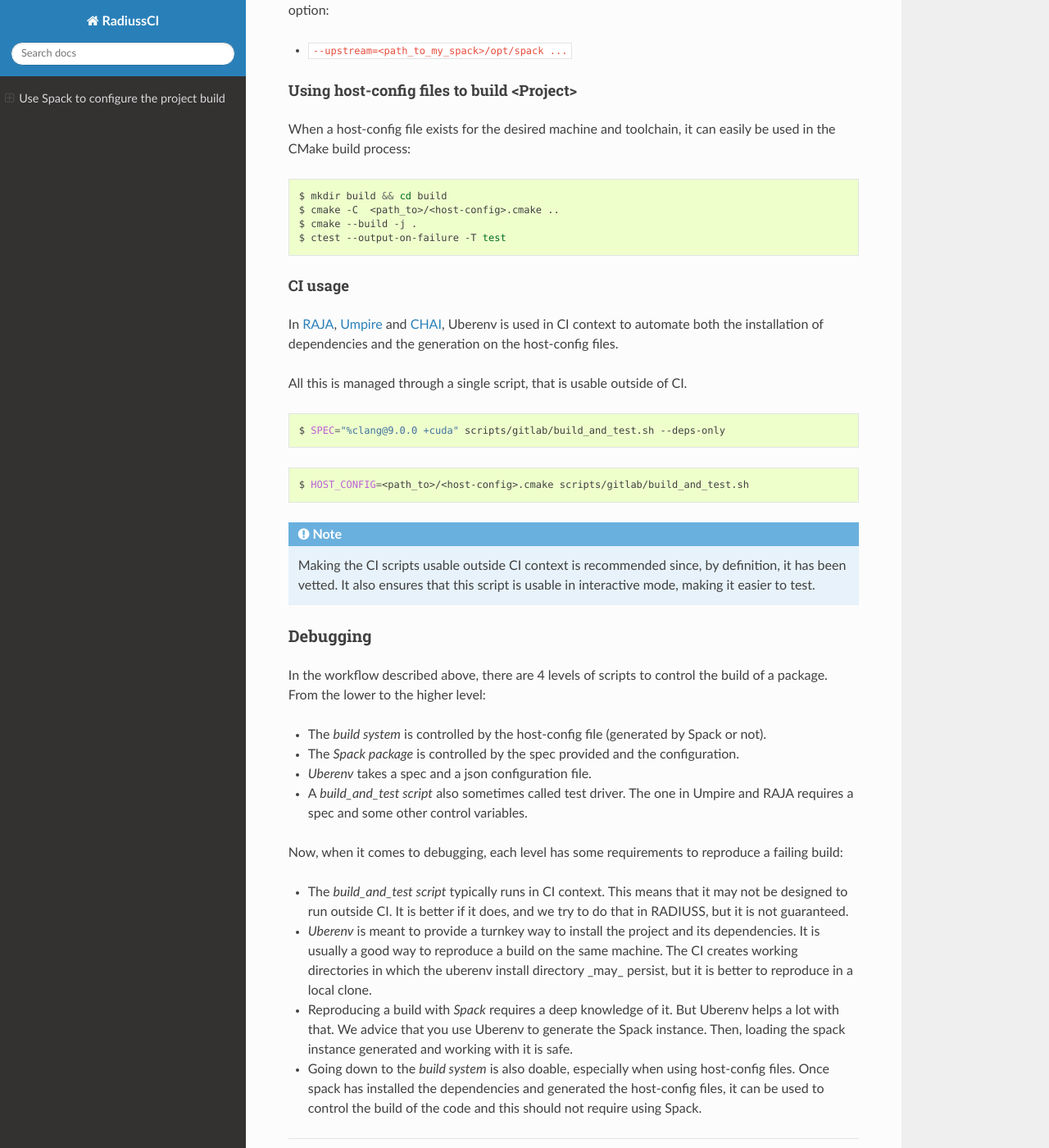
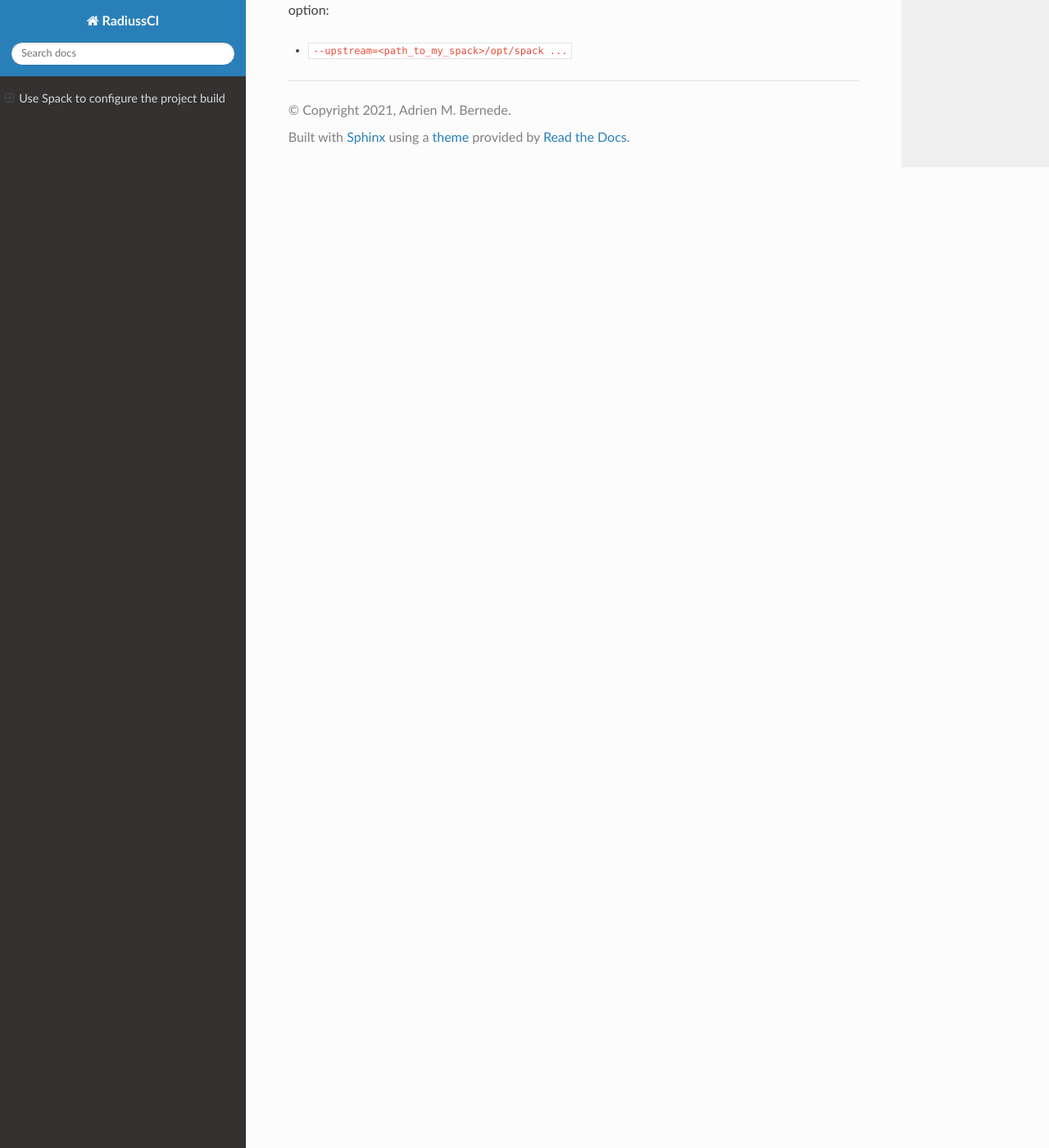
Before and after one commit to LLNL/radiuss-ci, a Sphinx documentation site: the page built from docs/sphinx/user_guide/use_spack.rst, in a window 1280 px wide and 1400 px high, scrolled down 4569 px. Shown: the whole window at 82% size. Built offline with Sphinx 7.4.7 and the Read the Docs theme 2.0.0, drawn with Linux system fonts in a browser that asks for light colours; pages that are not in the unit, such as notebooks, are missing from menus; some of the changed text lies outside the part shown.

Commit message:
move .readthedocs.yml

```diff
--- a/docs/sphinx/user_guide/use_spack.rst
+++ b/docs/sphinx/user_guide/use_spack.rst
@@ -240,73 +240,5 @@ can do so with the ``--upstream=`` option:
 
 * ``--upstream=<path_to_my_spack>/opt/spack ...``
 
-Using host-config files to build <Project>
-------------------------------------------
-
-When a host-config file exists for the desired machine and toolchain, it can
-easily be used in the CMake build process:
-
-.. code-block:: bash
-
-  $ mkdir build && cd build
-  $ cmake -C  <path_to>/<host-config>.cmake ..
-  $ cmake --build -j .
-  $ ctest --output-on-failure -T test
-
-CI usage
---------
-
-In `RAJA <https://github.com/LLNL/RAJA>`_, `Umpire
-<https://github.com/LLNL/Umpire>`_ and `CHAI <https://github.com/LLNL/CHAI>`_,
-Uberenv is used in CI context to automate both the installation of dependencies
-and the generation on the host-config files.
-
-All this is managed through a single script, that is usable outside of CI.
-
-.. code-block:: bash
-
-  $ SPEC="%clang@9.0.0 +cuda" scripts/gitlab/build_and_test.sh --deps-only
-
-.. code-block:: bash
-
-  $ HOST_CONFIG=<path_to>/<host-config>.cmake scripts/gitlab/build_and_test.sh
-
-.. note::
-  Making the CI scripts usable outside CI context is recommended since, by
-  definition, it has been vetted. It also ensures that this script is usable in
-  interactive mode, making it easier to test.
-
-Debugging
-=========
-
-In the workflow described above, there are 4 levels of scripts to control the
-build of a package. From the lower to the higher level:
-
-* The *build system* is controlled by the host-config file (generated by Spack
-  or not).
-* The *Spack package* is controlled by the spec provided and the configuration.
-* *Uberenv* takes a spec and a json configuration file.
-* A *build_and_test script* also sometimes called test driver. The one in Umpire
-  and RAJA requires a spec and some other control variables.
-
-Now, when it comes to debugging, each level has some requirements to reproduce
-a failing build:
-
-* The *build_and_test script* typically runs in CI context. This means that it
-  may not be designed to run outside CI. It is better if it does, and we try to
-  do that in RADIUSS, but it is not guaranteed.
-* *Uberenv* is meant to provide a turnkey way to install the project and its
-  dependencies. It is usually a good way to reproduce a build on the same
-  machine. The CI creates working directories in which the uberenv install
-  directory _may_ persist, but it is better to reproduce in a local clone.
-* Reproducing a build with *Spack* requires a deep knowledge of it. But Uberenv
-  helps a lot with that. We advice that you use Uberenv to generate the Spack
-  instance. Then, loading the spack instance generated and working with it is
-  safe.
-* Going down to the *build system* is also doable, especially when using
-  host-config files. Once spack has installed the dependencies and generated
-  the host-config files, it can be used to control the build of the code and
-  this should not require using Spack.
-
 .. _Radiuss-Spack-Configs: https://github.com/LLNL/radiuss-spack-configs
 .. _Uberenv: https://github.com/LLNL/uberenv
```
Also changed, not shown: docs/index.rst (+0 -7 lines), .readthedocs.yml.
